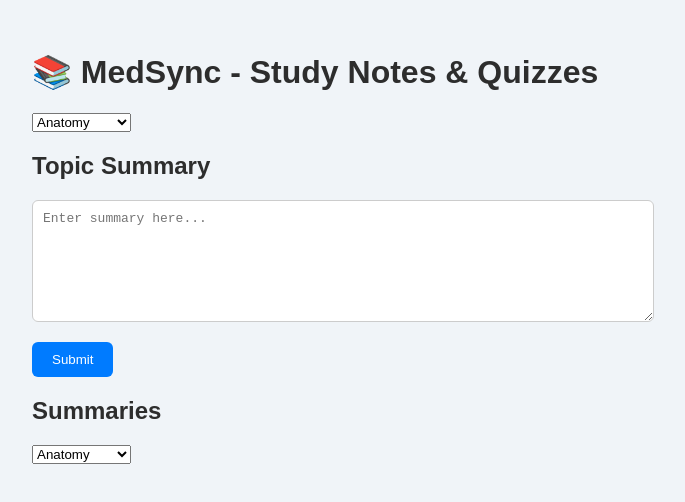
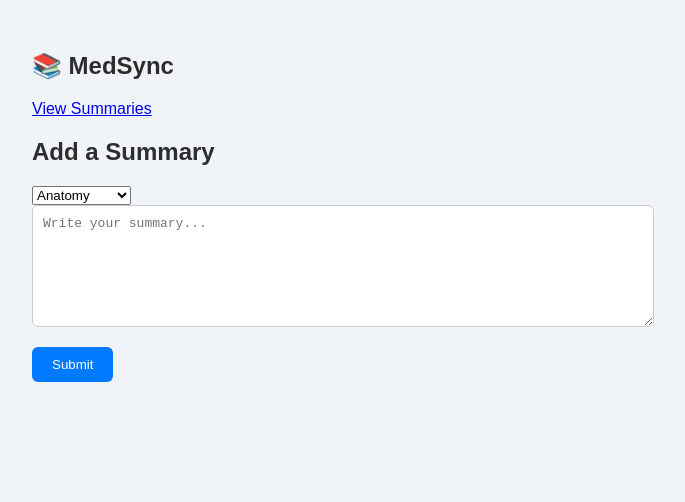
Before and after one commit to 3elwa00/MedSync---Ali, a plain HTML site: page MedSync/index.html in a window 1280 px wide. Shown: the whole page, without its empty margins (308-993 px from the left). Drawn offline with Linux system fonts and the light colour scheme.

Commit message:
Update index.html

```diff
--- a/MedSync/index.html
+++ b/MedSync/index.html
@@ -1,39 +1,29 @@
+<!-- index.html -->
 <!DOCTYPE html>
-<html lang="en">
+<html>
 <head>
-  <meta charset="UTF-8">
-  <title>MedSync MVP</title>
+  <title>MedSync - Home</title>
   <link rel="stylesheet" href="style.css">
-
-  <!-- Firebase SDKs (v8 for plain HTML/JS use) -->
   <script src="https://www.gstatic.com/firebasejs/8.10.0/firebase-app.js"></script>
   <script src="https://www.gstatic.com/firebasejs/8.10.0/firebase-firestore.js"></script>
 </head>
 <body>
-  <h1>📚 MedSync - Study Notes & Quizzes</h1>
+  <nav>
+    <h1>📚 MedSync</h1>
+    <a href="summaries.html">View Summaries</a>
+  </nav>
 
-  <select id="subject-select">
-    <option value="anatomy">Anatomy</option>
-    <option value="physiology">Physiology</option>
-    <option value="biochem">Biochemistry</option>
-  </select>
+  <main>
+    <h2>Add a Summary</h2>
+    <select id="subject-select">
+      <option value="anatomy">Anatomy</option>
+      <option value="physiology">Physiology</option>
+      <option value="biochem">Biochemistry</option>
+    </select>
+    <textarea id="summary-input" placeholder="Write your summary..."></textarea>
+    <button onclick="submitSummary()">Submit</button>
+  </main>
 
-  <div>
-    <h2>Topic Summary</h2>
-    <textarea id="summary-input" placeholder="Enter summary here..."></textarea>
-    <button onclick="submitSummary()">Submit</button>
-  </div>
-
-  <div>
-    <h2>Summaries</h2>
-    <ul id="summary-list"></ul>
-    <select id="subject-select">
-        <option value="anatomy">Anatomy</option>
-        <option value="physiology">Physiology</option>
-        <option value="biochem">Biochemistry</option>
-  </div>
-
-  <!-- Firebase config and logic -->
   <script src="firebase-config.js"></script>
   <script src="script.js"></script>
 </body>
```
